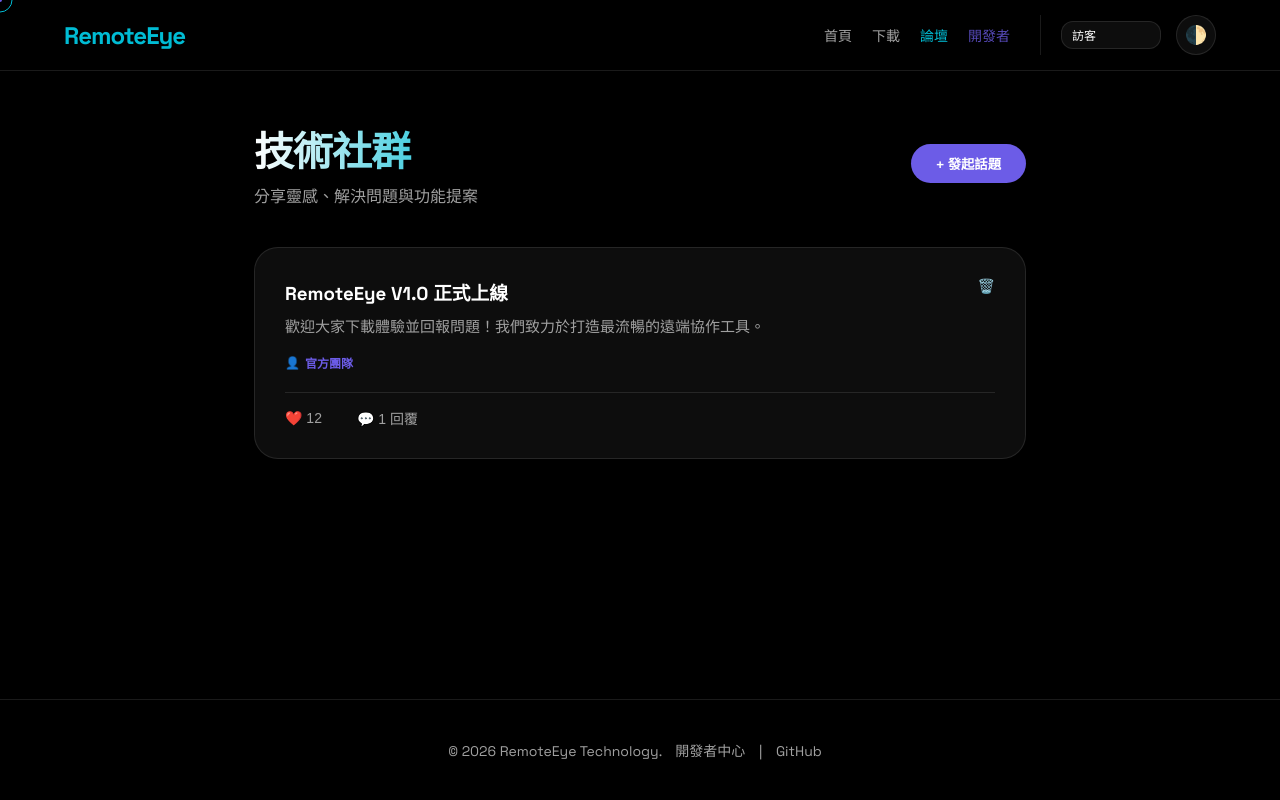
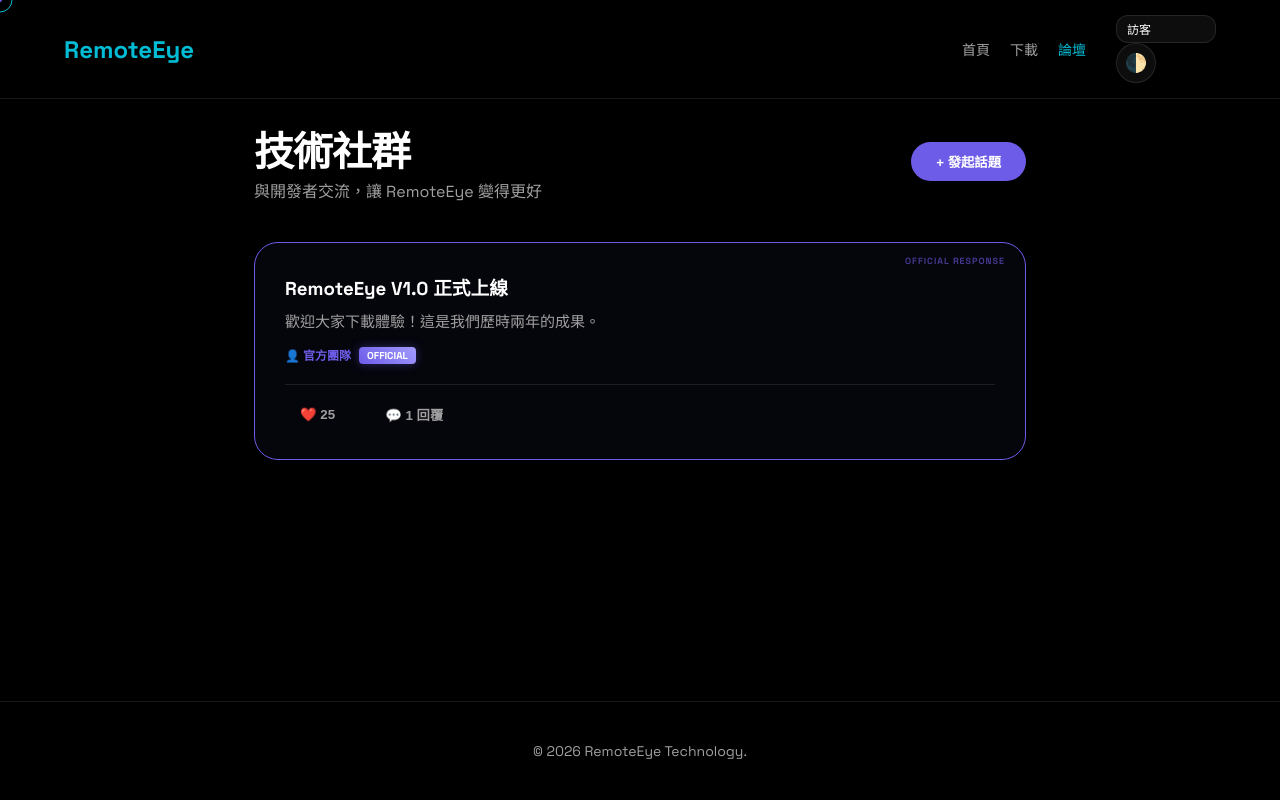
Before and after one commit to acmno123/RemoteEye, a plain HTML site: page forum.html in a window 1280 px wide. Drawn offline with Linux system fonts and the light colour scheme.

Commit message:
Update forum.html

```diff
--- a/forum.html
+++ b/forum.html
@@ -15,6 +15,7 @@
             --card-bg: rgba(255, 255, 255, 0.05);
             --border-light: rgba(255, 255, 255, 0.1);
             --nav-bg: rgba(0, 0, 0, 0.8);
+            --success: #00ff9d;
         }
 
         body.light-mode {
@@ -27,49 +28,42 @@
         }
 
         * { box-sizing: border-box; margin: 0; padding: 0; transition: background 0.4s ease, color 0.4s ease; }
-
         body { cursor: none !important; font-family: 'Space Grotesk', sans-serif; background: var(--bg-dark); color: var(--text-light); overflow-x: hidden; min-height: 100vh; display: flex; flex-direction: column; }
 
-        /* 科技游標 */
         #custom-cursor { width: 25px; height: 25px; border: 1.5px solid var(--secondary-accent); border-radius: 50%; position: fixed; pointer-events: none; z-index: 10000; transition: transform 0.1s; transform: translate(-50%, -50%); }
         #cursor-dot { width: 4px; height: 4px; background: var(--primary-accent); border-radius: 50%; position: fixed; pointer-events: none; z-index: 10001; transform: translate(-50%, -50%); }
 
-        /* 導航列 */
         .navbar { display: flex; justify-content: space-between; align-items: center; padding: 15px 5%; width: 100%; position: fixed; top: 0; z-index: 1000; background: var(--nav-bg); backdrop-filter: blur(15px); border-bottom: 1px solid var(--border-light); }
-        .nav-logo { font-size: 24px; font-weight: 700; color: var(--secondary-accent); text-decoration: none; letter-spacing: -1px; }
-
+        .nav-logo { font-size: 24px; font-weight: 700; color: var(--secondary-accent); text-decoration: none; }
         .nav-right-group { display: flex; align-items: center; gap: 30px; }
         .nav-links { display: flex; gap: 20px; align-items: center; }
-        .nav-links a { color: var(--text-dim); text-decoration: none; font-size: 14px; font-weight: 500; transition: 0.3s; position: relative; }
-        .nav-links a:hover, .nav-links a.active { color: var(--secondary-accent); }
-        .nav-links a.dev-link { color: var(--primary-accent); opacity: 0.8; }
-        .nav-links a.dev-link:hover { opacity: 1; }
+        .nav-links a { color: var(--text-dim); text-decoration: none; font-size: 14px; }
+        .nav-links a.active { color: var(--secondary-accent); }
+        .theme-toggle { background: var(--card-bg); border: 1px solid var(--border-light); color: var(--text-light); padding: 8px; border-radius: 50%; width: 40px; height: 40px; display: flex; align-items: center; justify-content: center; font-size: 18px; }
 
-        .user-settings { display: flex; align-items: center; gap: 15px; border-left: 1px solid var(--border-light); padding-left: 20px; }
-
-        .theme-toggle { background: var(--card-bg); border: 1px solid var(--border-light); color: var(--text-light); padding: 8px; border-radius: 50%; cursor: none; width: 40px; height: 40px; display: flex; align-items: center; justify-content: center; font-size: 18px; }
-
-        /* 內容區 */
         .forum-container { max-width: 900px; margin: 120px auto 60px; padding: 0 5%; flex-grow: 1; width: 100%; }
 
+        /* --- 勳章與官方樣式 --- */
+        .badge { padding: 2px 8px; border-radius: 4px; font-size: 10px; font-weight: 700; text-transform: uppercase; margin-left: 8px; vertical-align: middle; }
+        .badge-dev { background: linear-gradient(45deg, var(--primary-accent), #a29bfe); color: white; box-shadow: 0 0 10px rgba(108, 92, 231, 0.4); }
+
         .post-card { background: var(--card-bg); border: 1px solid var(--border-light); border-radius: 24px; padding: 30px; margin-bottom: 25px; position: relative; backdrop-filter: blur(10px); }
+
+        /* 官方回覆特別標記 */
+        .post-card.official-reply { border: 1.5px solid var(--primary-accent); background: rgba(108, 92, 231, 0.05); }
+        .post-card.official-reply::before { content: "OFFICIAL RESPONSE"; position: absolute; top: 12px; right: 20px; font-size: 9px; font-weight: 900; color: var(--primary-accent); letter-spacing: 1px; opacity: 0.6; }
+
         .custom-input { width: 100%; background: var(--card-bg); border: 1px solid var(--border-light); color: var(--text-light); padding: 12px 20px; border-radius: 12px; outline: none; font-family: inherit; margin-bottom: 10px; }
         .action-btn { background: var(--primary-accent); color: white; border: none; padding: 10px 25px; border-radius: 50px; font-weight: 600; cursor: none; transition: 0.3s; }
-        .action-btn:hover { transform: translateY(-2px); box-shadow: 0 5px 15px rgba(108, 92, 231, 0.4); }
-
-        .action-link { background: none; border: none; color: var(--text-dim); font-size: 14px; cursor: none; margin-right: 15px; transition: 0.2s; }
-        .action-link:hover { color: var(--text-light); }
 
         .reply-section { margin-top: 20px; padding-top: 20px; border-top: 1px solid var(--border-light); display: none; }
         .reply-item { font-size: 14px; margin-bottom: 12px; color: var(--text-dim); background: rgba(100,100,100,0.05); padding: 12px; border-radius: 12px; border-left: 3px solid var(--primary-accent); }
+        .reply-item.dev-response { border-left-color: var(--secondary-accent); background: rgba(0, 188, 212, 0.05); }
 
-        /* Modal */
         .modal { display: none; position: fixed; z-index: 2000; top: 0; left: 0; width: 100%; height: 100%; background: rgba(0,0,0,0.8); backdrop-filter: blur(10px); }
-        .modal-content { background: var(--bg-dark); border: 1px solid var(--primary-accent); width: 90%; max-width: 500px; margin: 100px auto; padding: 40px; border-radius: 30px; box-shadow: 0 0 50px rgba(108, 92, 231, 0.2); }
+        .modal-content { background: var(--bg-dark); border: 1px solid var(--primary-accent); width: 90%; max-width: 500px; margin: 100px auto; padding: 40px; border-radius: 30px; }
 
         footer { padding: 40px 5%; text-align: center; border-top: 1px solid var(--border-light); color: var(--text-dim); font-size: 14px; }
-        footer a { color: var(--text-dim); text-decoration: none; margin: 0 10px; }
-        footer a:hover { color: var(--secondary-accent); }
     </style>
 </head>
 <body>
@@ -79,18 +73,15 @@
 
     <nav class="navbar">
         <a href="index.html" class="nav-logo">RemoteEye</a>
-
         <div class="nav-right-group">
             <div class="nav-links">
                 <a href="index.html">首頁</a>
                 <a href="download.html">下載</a>
                 <a href="forum.html" class="active">論壇</a>
-                <a href="developers.html" class="dev-link">開發者</a>
             </div>
-
             <div class="user-settings">
-                <input type="text" id="global-username" class="custom-input" style="width: 100px; margin: 0; padding: 5px 10px; font-size: 12px;" placeholder="名字" onchange="saveName()">
-                <button class="theme-toggle" onclick="toggleTheme()" title="切換主題">🌓</button>
+                <input type="text" id="global-username" class="custom-input" style="width: 100px; margin: 0; padding: 5px 10px; font-size: 12px;" placeholder="名字">
+                <button class="theme-toggle" onclick="toggleTheme()">🌓</button>
             </div>
         </div>
     </nav>
@@ -98,8 +89,8 @@
     <main class="forum-container">
         <div style="display: flex; justify-content: space-between; align-items: center; margin-bottom: 40px;">
             <div>
-                <h1 style="font-size: 2.5rem; letter-spacing: -1px; background: linear-gradient(90deg, var(--text-light), var(--secondary-accent)); -webkit-background-clip: text; -webkit-text-fill-color: transparent;">技術社群</h1>
-                <p style="color: var(--text-dim); margin-top: 5px;">分享靈感、解決問題與功能提案</p>
+                <h1 style="font-size: 2.5rem; letter-spacing: -1px; color: var(--text-light);">技術社群</h1>
+                <p style="color: var(--text-dim);">與開發者交流，讓 RemoteEye 變得更好</p>
             </div>
             <button class="action-btn" onclick="openModal()">+ 發起話題</button>
         </div>
@@ -110,92 +101,77 @@
         <div class="modal-content">
             <h2 style="margin-bottom: 20px;">發布話題</h2>
             <input type="text" id="post-title" class="custom-input" placeholder="話題標題">
-            <textarea id="post-text" class="custom-input" style="height:120px; border-radius:20px;" placeholder="你想討論什麼？"></textarea>
+            <textarea id="post-text" class="custom-input" style="height:120px;" placeholder="你想討論什麼？"></textarea>
             <button class="action-btn" style="width:100%;" onclick="createNewPost()">發布</button>
-            <button onclick="closeModal()" style="width:100%; background:none; border:none; color:var(--text-dim); margin-top:15px; cursor: none;">取消</button>
+            <button onclick="closeModal()" style="width:100%; background:none; border:none; color:var(--text-dim); margin-top:10px; cursor: none;">取消</button>
         </div>
     </div>
 
-    <footer>
-        <p>© 2026 RemoteEye Technology. <a href="developers.html">開發者中心</a> | <a href="https://github.com/acmno123/RemoteEye">GitHub</a></p>
-    </footer>
+    <footer>© 2026 RemoteEye Technology.</footer>
 
     <script>
-        // --- 核心資料邏輯 ---
+        // --- 官方人員名單 ---
+        const OFFICIAL_TEAM = ["官方團隊", "系統管理員", "Alex_Dev", "RemoteEye_Staff"];
+
         let posts = JSON.parse(localStorage.getItem('re_posts')) || [
-            { id: 1, title: "RemoteEye V1.0 正式上線", content: "歡迎大家下載體驗並回報問題！我們致力於打造最流暢的遠端協作工具。", author: "官方團隊", likes: 12, replies: [{user: "系統管理員", text: "歡迎提出任何建議！"}] }
+            { id: 1, title: "RemoteEye V1.0 正式上線", content: "歡迎大家下載體驗！這是我們歷時兩年的成果。", author: "官方團隊", likes: 25, replies: [{user: "系統管理員", text: "若有連線問題請優先檢查防火牆。"}] }
         ];
-
-        function saveToStorage() {
-            localStorage.setItem('re_posts', JSON.stringify(posts));
-            localStorage.setItem('re_user', document.getElementById('global-username').value);
-        }
 
         function renderPosts() {
             const list = document.getElementById('post-list');
             list.innerHTML = '';
             posts.forEach(post => {
+                const isOfficialPost = OFFICIAL_TEAM.includes(post.author);
                 const postHtml = `
-                    <div class="post-card">
-                        <div style="display: flex; justify-content: space-between; align-items: flex-start;">
-                            <h3 style="margin-bottom: 10px;">${post.title}</h3>
-                            <button class="action-link" style="color:#ff4d4d; margin:0;" onclick="deletePost(${post.id})">🗑️</button>
+                    <div class="post-card ${isOfficialPost ? 'official-reply' : ''}">
+                        <h3 style="margin-bottom: 10px;">${post.title}</h3>
+                        <p style="color: var(--text-dim); font-size: 15px;">${post.content}</p>
+
+                        <div style="margin-top: 15px; font-size: 12px; display: flex; align-items: center;">
+                            <span style="color: var(--primary-accent); font-weight: bold;">👤 ${post.author}</span>
+                            ${isOfficialPost ? '<span class="badge badge-dev">Official</span>' : ''}
                         </div>
-                        <p style="color: var(--text-dim); font-size: 15px; line-height: 1.6;">${post.content}</p>
-                        <div style="margin-top: 15px; font-size: 12px; color: var(--primary-accent); font-weight:bold; display: flex; align-items: center; gap: 5px;">
-                            <span>👤</span> ${post.author}
+
+                        <div style="margin-top: 20px; display:flex; gap:20px; border-top: 1px solid var(--border-light); padding-top: 15px;">
+                            <button class="action-btn" style="padding: 5px 15px; background: none; color: var(--text-dim);" onclick="likePost(${post.id})">❤️ ${post.likes}</button>
+                            <button class="action-btn" style="padding: 5px 15px; background: none; color: var(--text-dim);" onclick="toggleReply(${post.id})">💬 ${post.replies.length} 回覆</button>
                         </div>
-                        <div style="margin-top: 20px; display:flex; gap:20px; border-top: 1px solid var(--border-light); padding-top: 15px;">
-                            <button class="action-link" onclick="likePost(${post.id})">❤️ ${post.likes}</button>
-                            <button class="action-link" onclick="toggleReply(${post.id})">💬 ${post.replies.length} 回覆</button>
-                        </div>
+
                         <div class="reply-section" id="rep-sec-${post.id}">
                             <div id="rep-list-${post.id}">
-                                ${post.replies.map(r => `<div class="reply-item"><strong>${r.user}:</strong> ${r.text}</div>`).join('')}
+                                ${post.replies.map(r => {
+                                    const isOfficialReply = OFFICIAL_TEAM.includes(r.user);
+                                    return `
+                                        <div class="reply-item ${isOfficialReply ? 'dev-response' : ''}">
+                                            <strong>${r.user} ${isOfficialReply ? '<span class="badge badge-dev" style="font-size:8px;">DEV</span>' : ''}:</strong> ${r.text}
+                                        </div>
+                                    `;
+                                }).join('')}
                             </div>
                             <div style="display:flex; gap:10px; margin-top:15px;">
-                                <input type="text" class="custom-input" style="margin:0" placeholder="寫下回覆...">
-                                <button class="action-btn" onclick="addReply(${post.id}, this)">送出</button>
+                                <input type="text" class="custom-input" style="margin:0; padding:8px;" placeholder="寫下回覆...">
+                                <button class="action-btn" style="padding: 8px 20px;" onclick="addReply(${post.id}, this)">送出</button>
                             </div>
                         </div>
                     </div>`;
                 list.insertAdjacentHTML('beforeend', postHtml);
             });
-            saveToStorage();
+            localStorage.setItem('re_posts', JSON.stringify(posts));
         }
 
-        // --- 功能操作 ---
-        function toggleTheme() {
-            document.body.classList.toggle('light-mode');
-            localStorage.setItem('re_theme', document.body.classList.contains('light-mode') ? 'light' : 'dark');
-        }
-
+        // --- 功能邏輯 ---
         function createNewPost() {
             const title = document.getElementById('post-title').value;
             const text = document.getElementById('post-text').value;
-            const author = document.getElementById('global-username').value || "匿名訪客";
+            const author = document.getElementById('global-username').value || "訪客";
             if(!title || !text) return;
-            posts.unshift({ id: Date.now(), title, content: text, author: author, likes: 0, replies: [] });
-            renderPosts();
-            closeModal();
-            // 清空輸入
-            document.getElementById('post-title').value = '';
-            document.getElementById('post-text').value = '';
-        }
-
-        function deletePost(id) {
-            if(confirm("確定要刪除這條話題嗎？")) { posts = posts.filter(p => p.id !== id); renderPosts(); }
-        }
-
-        function likePost(id) {
-            const post = posts.find(p => p.id === id);
-            post.likes++;
-            renderPosts();
+            posts.unshift({ id: Date.now(), title, content: text, author, likes: 0, replies: [] });
+            renderPosts(); closeModal();
         }
 
         function addReply(id, btn) {
             const input = btn.previousElementSibling;
-            const author = document.getElementById('global-username').value || "匿名訪客";
+            const author = document.getElementById('global-username').value || "訪客";
             if(!input.value) return;
             posts.find(p => p.id === id).replies.push({ user: author, text: input.value });
             renderPosts();
@@ -207,27 +183,20 @@
             el.style.display = (el.style.display === 'block') ? 'none' : 'block';
         }
 
-        function saveName() { saveToStorage(); }
+        function likePost(id) { posts.find(p => p.id === id).likes++; renderPosts(); }
+        function toggleTheme() { document.body.classList.toggle('light-mode'); }
         function openModal() { document.getElementById('postModal').style.display = 'block'; }
         function closeModal() { document.getElementById('postModal').style.display = 'none'; }
 
-        // 讀取狀態
-        document.getElementById('global-username').value = localStorage.getItem('re_user') || "訪客";
-        if(localStorage.getItem('re_theme') === 'light') document.body.classList.add('light-mode');
-
         // 游標邏輯
-        const cursor = document.getElementById('custom-cursor');
-        const dot = document.getElementById('cursor-dot');
-        document.addEventListener('mousemove', (e) => {
-            cursor.style.left = e.clientX + 'px'; cursor.style.top = e.clientY + 'px';
-            dot.style.left = e.clientX + 'px'; dot.style.top = e.clientY + 'px';
+        const cursor = document.getElementById('custom-cursor'), dot = document.getElementById('cursor-dot');
+        document.addEventListener('mousemove', e => {
+            cursor.style.left = dot.style.left = e.clientX + 'px';
+            cursor.style.top = dot.style.top = e.clientY + 'px';
         });
 
-        // 懸停縮放
-        document.querySelectorAll('a, button, input, textarea').forEach(el => {
-            el.addEventListener('mouseenter', () => cursor.style.transform = 'translate(-50%, -50%) scale(1.5)');
-            el.addEventListener('mouseleave', () => cursor.style.transform = 'translate(-50%, -50%) scale(1)');
-        });
+        document.getElementById('global-username').value = localStorage.getItem('re_user') || "訪客";
+        document.getElementById('global-username').onchange = (e) => localStorage.setItem('re_user', e.target.value);
 
         renderPosts();
     </script>
```
